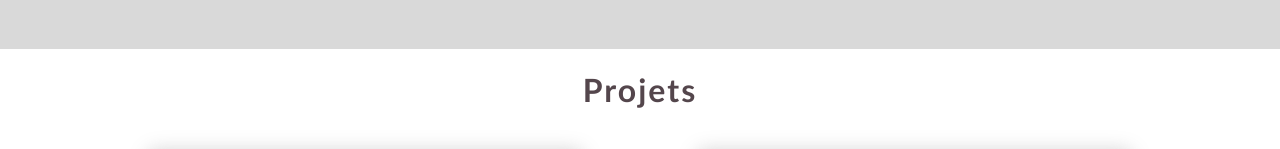
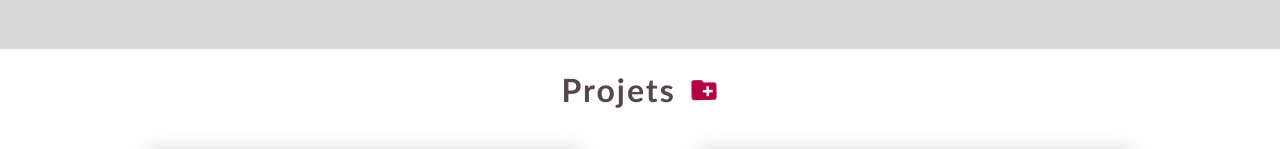
Before and after one commit to SLiberas06/Portfolio, a React (Vite) app: page /Projets in a window 1280 px wide. Shown: the part 191-340 px from the top of the page. Built offline with nearby package versions, Linux system fonts and the light colour scheme; grey boxes are pictures that could not be loaded.

Commit message:
ajout anim project

```diff
--- a/src/datas/projet.json
+++ b/src/datas/projet.json
@@ -2,7 +2,7 @@
     {
     "id": "001",
     "title": "Booki",
-    "cover": "https://i.postimg.cc/Nf5yDzKQ/booki.png",
+    "cover": "https://zupimages.net/up/23/04/104r.png",
     "description": "Site d'agence de reservation d'activités et d'hébergements",
     "language": "HTML & CSS",
     "version": "Desktop - Tablette - Mobile",
@@ -12,7 +12,7 @@
 {
     "id": "002",
     "title": "Ohmyfood",
-    "cover": "https://i.postimg.cc/C1LgsdFd/ohmyfood.png",
+    "cover": "https://zupimages.net/up/23/04/m6lv.png",
     "description": "Site de reservation de menus de restaurant en ligne",
     "language": "HTML & Sass",
     "version": "Desktop - Tablette - Mobile",
@@ -22,7 +22,7 @@
 {
     "id": "003",
     "title": "La Panthère",
-    "cover": "https://i.postimg.cc/KvgyN6y7/la-panthere2.png",
+    "cover": "https://zupimages.net/up/23/04/tu6g.png",
     "description": "Agence Web Design à Lyon",
     "language": "Optimisation & Performance SEO",
     "version": "Desktop - Tablette - Mobile",
@@ -32,7 +32,7 @@
 {
     "id": "004",
     "title": "Kanap",
-    "cover": "https://i.postimg.cc/wxLVQ2Gy/kanap2.png",
+    "cover": "https://zupimages.net/up/23/04/64v7.png",
     "description": "Site e-commerce de vente de canapés",
     "language": "Javascript Front-end",
     "version": "Desktop - Tablette - Mobile",
@@ -42,7 +42,7 @@
 {
     "id": "005",
     "title": "Hot Takes",
-    "cover": "https://i.postimg.cc/V6ytSQ17/piquante2.png",
+    "cover": "https://zupimages.net/up/23/04/68ek.png",
     "description": "Application d'avis gastronomique",
     "language": "Javascript Back-end",
     "version": "Desktop - Tablette - Mobile",
@@ -53,7 +53,7 @@
 {
     "id": "006",
     "title": "Kasa",
-    "cover": "https://i.postimg.cc/DfNSm3g1/kasa.png",
+    "cover": "https://zupimages.net/up/23/04/421a.png",
     "description": "Application de location immobilière",
     "language": "React",
     "version": "Desktop - Tablette - Mobile",
@@ -63,7 +63,7 @@
 {
     "id": "007",
     "title": "JMR Expertise",
-    "cover": "https://i.postimg.cc/Bv7hRvTj/jmr2.png",
+    "cover": "https://zupimages.net/up/23/04/lsnc.png",
     "description": "Site vitrine pour une société d'expertise immobilière",
     "language": "HTML & CSS & Javascript",
     "version": "Desktop - Tablette - Mobile",
--- a/src/pages/Projets/index.jsx
+++ b/src/pages/Projets/index.jsx
@@ -1,9 +1,18 @@
-import styled from 'styled-components'
+import styled, { keyframes } from 'styled-components'
 import Card from '../../components/Card'
 import Datas from '../../datas/projet.json'
 import { Color } from '../../utils/Atoms'
 import { useTheme } from '../../utils/Hooks'
 // import Pingouin from '../../components/Penguin'
+import { MdCreateNewFolder } from 'react-icons/md'
+
+const ShakeAnim = keyframes`
+0% { transform: rotate(0deg); }
+  25% { transform: rotate(5deg); }
+  50% { transform: rotate(0eg); }
+  75% { transform: rotate(-5deg); }
+  100% { transform: rotate(0deg); }
+  `
 
 const TitleProject = styled.h1`
   width: 100%;
@@ -19,7 +28,6 @@ const StyledDiv = styled.div`
   display: flex;
   flex-direction: column;
   justify-content: space-between;
-
   @media (min-width: 992px) {
     flex-direction: row;
     flex-wrap: wrap;
@@ -33,12 +41,21 @@ const ProjectLink = styled.a`
   display: flex;
   cursor: pointer;
 `
-
+const IconProject = styled(MdCreateNewFolder)`
+  font-size: 30px;
+  color: ${Color.primaryLight};
+  margin-left: 1vw;
+  animation-name: ${ShakeAnim};
+  animation-duration: 0.3s;
+  animation-iteration-count: 100;
+`
 function Projets() {
   const { theme } = useTheme()
   return (
     <StyledDiv>
-      <TitleProject theme={theme}>Projets</TitleProject>
+      <TitleProject theme={theme}>
+        Projets <IconProject />
+      </TitleProject>
       {Datas.map((project, index) => (
         <div key={index}>
           <ProjectLink href={project.lien}>
```
Also changed, not shown: src/components/Card/index.jsx (+1 -6 lines).
